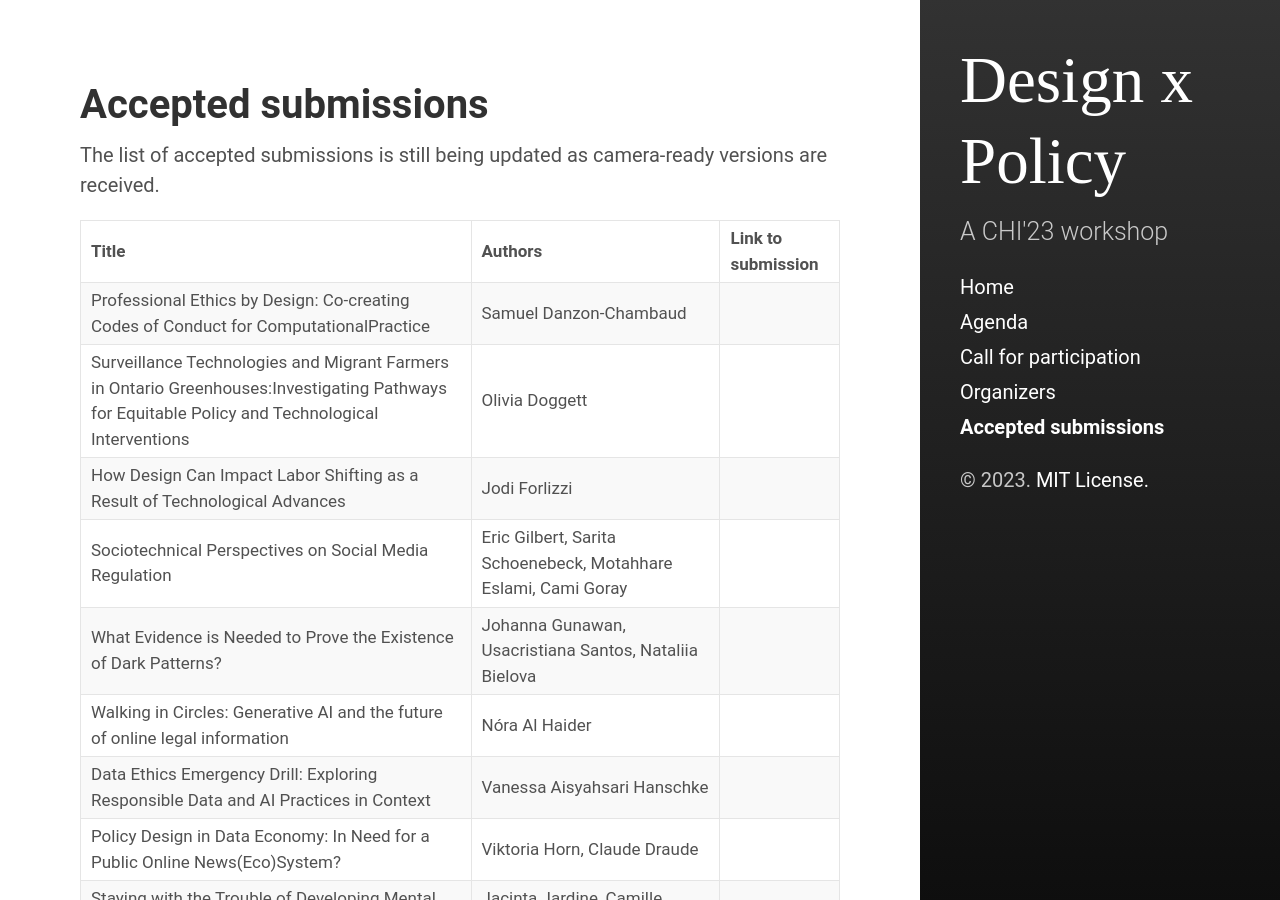
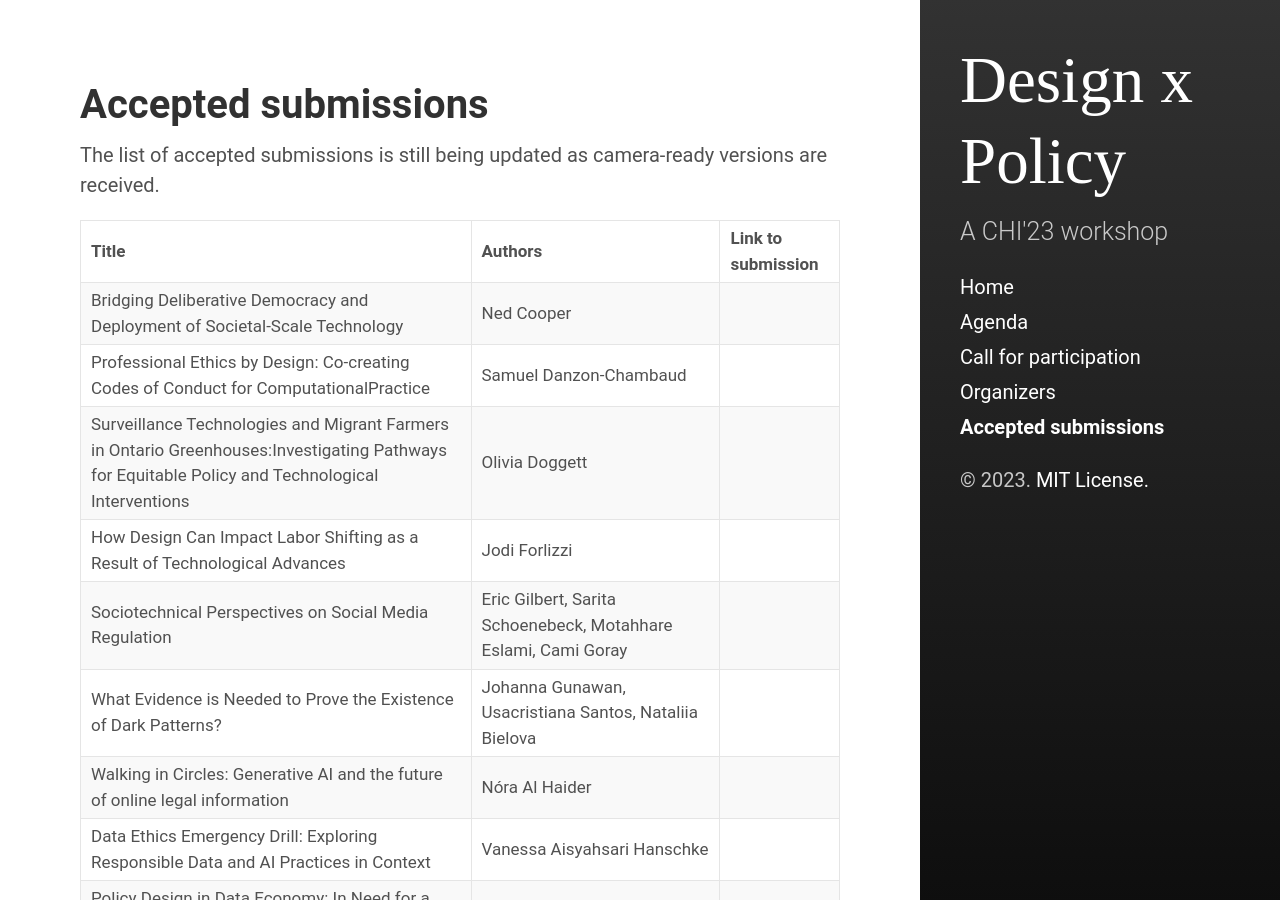
Before and after one commit to yang-qian/designpolicyCHI23, a Jekyll site: the page built from accepted.md, in a window 1280 px wide and 900 px high. Built offline with Jekyll 4.4.1, drawn with Linux system fonts in a browser that asks for light colours; some of the changed text lies outside the part shown.

Commit message:
Update accepted.md

```diff
--- a/accepted.md
+++ b/accepted.md
@@ -8,6 +8,7 @@ The list of accepted submissions is still being updated as camera-ready versions
 
 | Title                                                                         | Authors                                   | Link to submission |
 |-------------------------------------------------------------------------------|-------------------------------------------|--------------------|
+|Bridging Deliberative Democracy and Deployment of Societal-Scale Technology|Ned Cooper||
 |Professional Ethics by Design: Co-creating Codes of Conduct for ComputationalPractice|Samuel Danzon-Chambaud||
 |Surveillance Technologies and Migrant Farmers in Ontario Greenhouses:Investigating Pathways for Equitable Policy and Technological Interventions|Olivia Doggett||
 | How Design Can Impact Labor Shifting as a Result of Technological Advances | Jodi Forlizzi | |
@@ -30,4 +31,5 @@ The list of accepted submissions is still being updated as camera-ready versions
 |Experiential Futures In-the-wild to Inform Policy Design | Camilo Sanchez, Felix A. Epp||
 |Towards Prototyping Driverless Vehicle Behaviors,City Design, and Policies Simultaneously|Hauke Sandhaus, Wendy Ju, Qian Yang||
 |Human-Centered AI and the Social Contract Perspective|Stefan Schmager||
+|Thinking Upstream: Ethics and Policy Opportunities in AI Supply Chains | David Gray Widder, Richmond Wong| [arXiv.org](https://arxiv.org/abs/2303.07529)|
 |Epistemic Injustice in Technology and Policy Design:Lessons from New York City’s Heat Complaints System| Mohsin Yousufi, Usacharlotte Alexander, Usanassim Parvin ||
```
